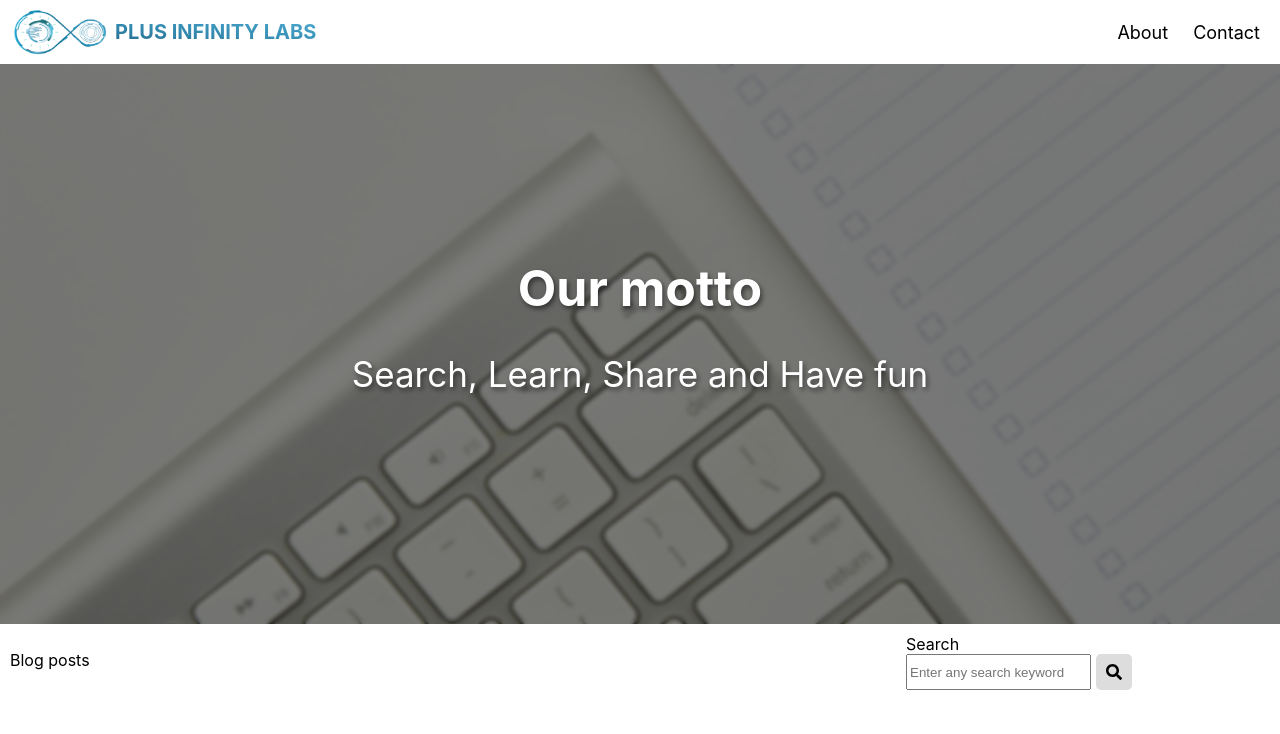
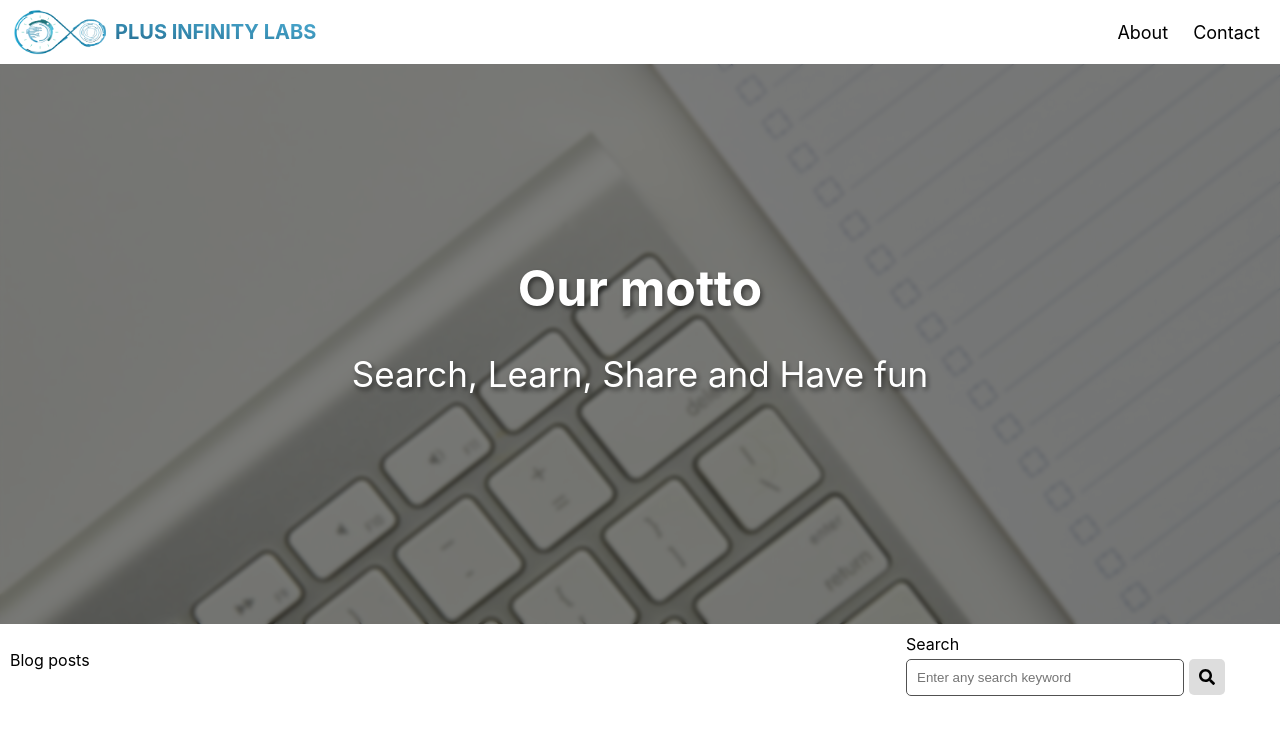
Before and after one commit to GowshikPrabhu/pi-labs-blog, a React (Create React App) app: page / in a window 1280 px wide. Shown: the top 734 px of the page. Built offline with nearby package versions, Linux system fonts and the light colour scheme.

Commit message:
Fix search input

```diff
--- a/src/pages/Home/components/Toolbar/Toolbar.css
+++ b/src/pages/Home/components/Toolbar/Toolbar.css
@@ -1,6 +1,7 @@
 .search-bar {
   display: flex;
   flex-direction: row;
+  padding-top: 5px;
 }
 .search-icon {
   margin-left: 5px;
@@ -8,3 +9,22 @@
   border-radius: 5px;
   background-color: #dddddd;
 }
+
+.search-icon:hover {
+  background-color: #bbbbbb;
+}
+.search-icon:active {
+  background-color: #999999;
+  box-shadow: 1px 1px 1px 1px rgba(0, 0, 0, 0, 8);
+}
+
+.search-input {
+  border-radius: 5px;
+  border: 1px solid #515151;
+  padding: 10px 10px;
+  width: 20vw;
+}
+.search-input:focus {
+  border: 2px solid #2370ff !important;
+  outline: #2370ff;
+}
--- a/src/pages/Home/components/Toolbar/Toolbar.js
+++ b/src/pages/Home/components/Toolbar/Toolbar.js
@@ -21,6 +21,7 @@ const Toolbar = ({ value, onSearchChange, onSearchSubmit }) => {
           name='search'
           value={value}
           maxLength={100}
+          className='search-input'
           placeholder='Enter any search keyword'
           onChange={(t) => onSearchChange(t)}
           onSubmit={onSearchSubmit}
```
